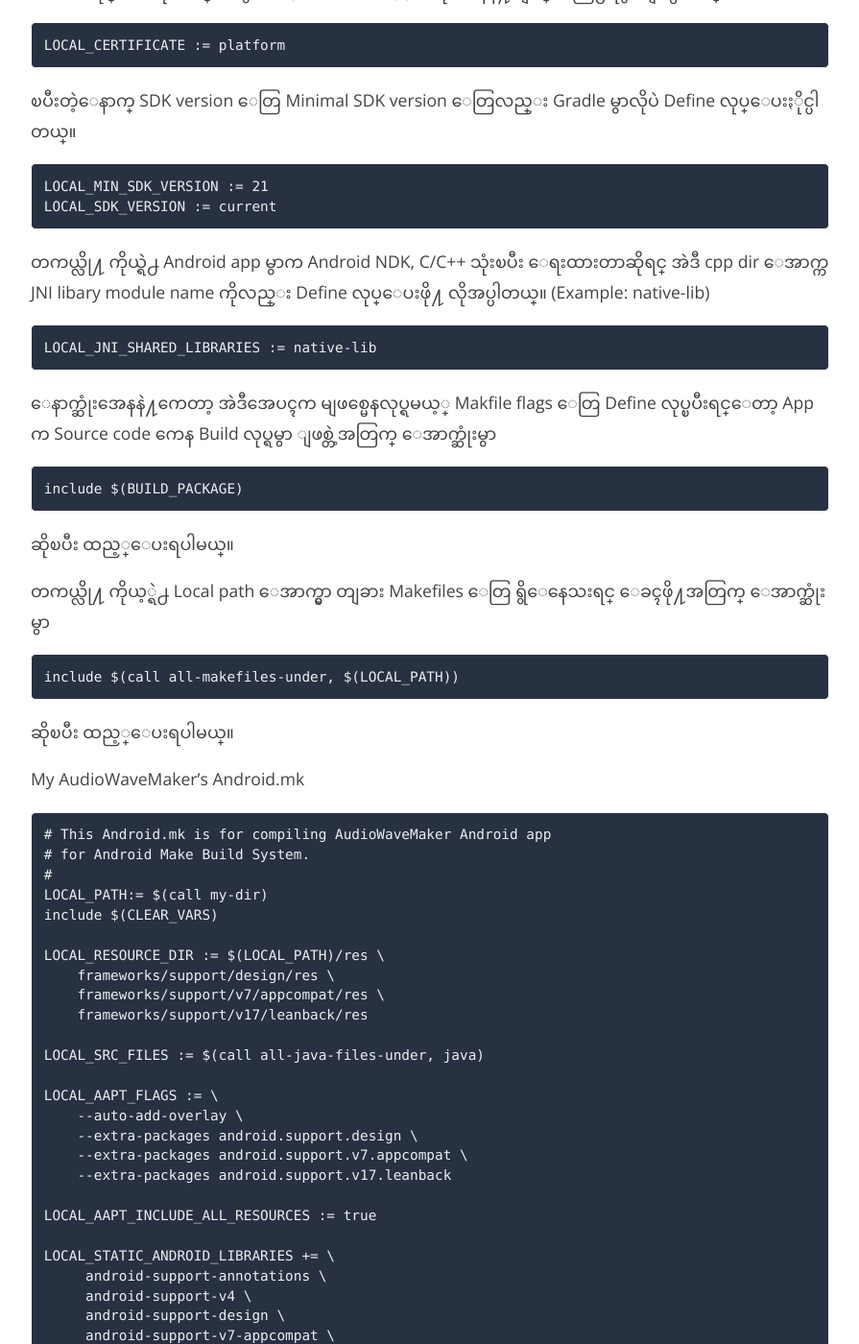
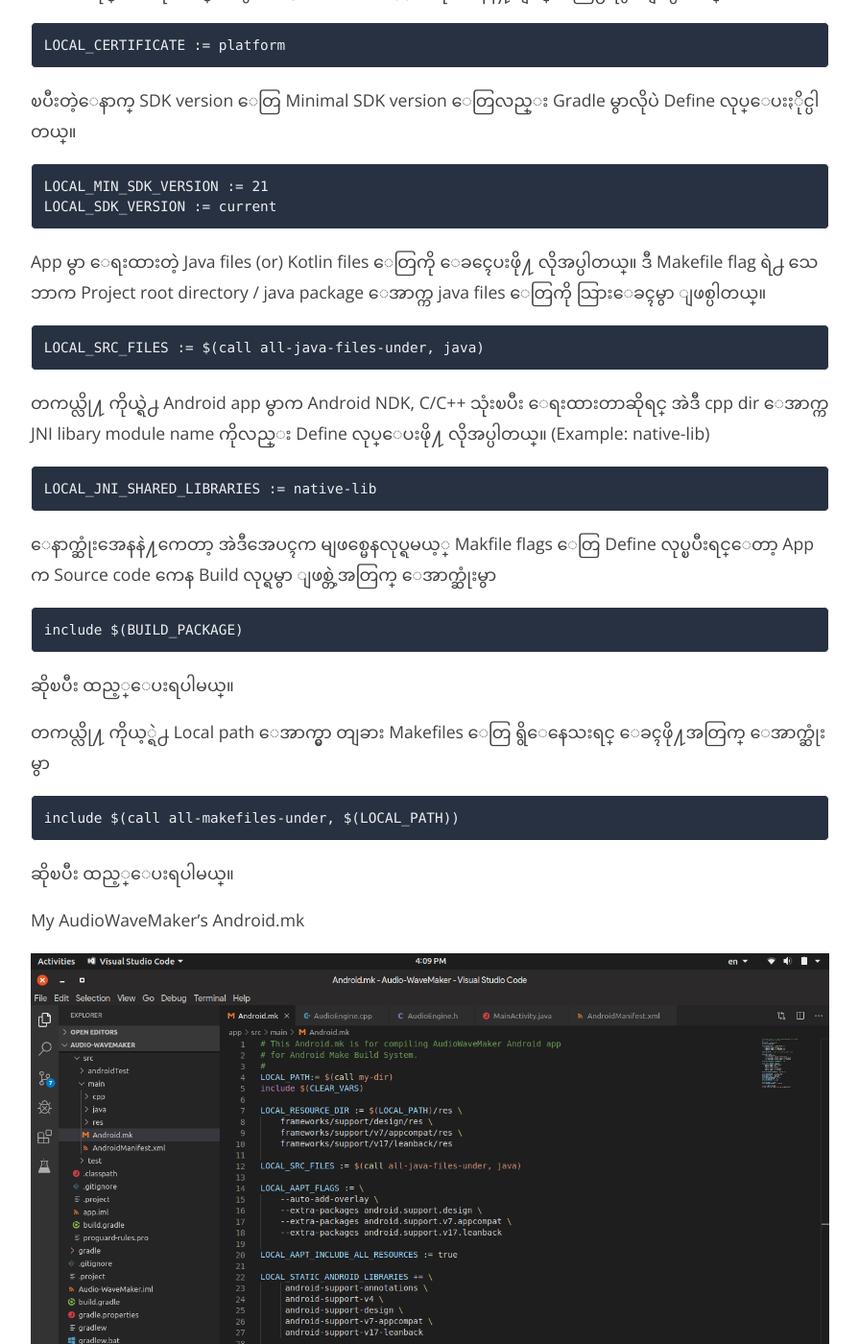
Before and after one commit to zawzaww/zawzaww.github.io, a Jekyll site: the page built from _posts/2019-08-11-make-build-system-android.md, in a window 1280 px wide and 1400 px high, scrolled down 3696 px. Shown: the whole window at 96% size, without its empty margins (192-1087 px from the left). Built offline with Jekyll 4.4.1, drawn with Linux system fonts in a browser that asks for light colours; comment, search, counter and statistics services are not loaded; some of the changed text lies outside the part shown.

Commit message:
_posts: assets: screenshots: Add sreenshot image and various fixes
Signed-off-by: Zaw Zaw <zawzthein@outlook.com>

````diff
--- a/_posts/2019-08-11-make-build-system-android.md
+++ b/_posts/2019-08-11-make-build-system-android.md
@@ -9,7 +9,7 @@ permalink: blog/android/make-build-system-android
 
 Android OS-level ပိုင္းမွာ ကိုယ္ရဲ႕ Android app ကို Built-in system app တခုအေနနဲ႔ Add လုပ္ဖို႔အတြက္ Native Makefile-based build system နဲ႔အတူ Android app တခုအတြက္ Makefile configuration လုပ္တဲ့အေၾကာင္းကို ဒီ Blog post မွာ ေျပာသြားမွာ ျဖစ္ပါတယ္။ အခုခ်ိန္မွာ Android app developer တိုင္းက အဆင္သင့္ Android Studio မွာ app build ဖို႔အတြက္ Built-in Default build system တခု ျဖစ္တဲ့ Gradle ကိုေတာ့ ရင္းႏွီးၿပီးသားျဖစ္ပါတယ္။ ဒါေပမယ့္ Android OS-level မွာေတာ့ Makfile-based build system ကို သုံးပါတယ္။ ဒါေၾကာင့္ Android Studio မွာ Gradle နဲ႔ build လုပ္ထားတဲ့ Android app project source တခုကို Android OS source code ထဲကို ဒီအတိုင္း သြား Add လို႔ မရပါဘူး။ ဘာေၾကာင့္လဲဆိုေတာ့ Gradle ကို မသိဘူးဆိုတဲ့သေဘာ ျဖစ္ပါတယ္။ အဲဒီအတြက္ Android app တခု Compile လုပ္ဖို႔အတြက္ Low-level Android OS ရဲ႕ Make build system နဲ႔ ကိုက္ညီတဲ့ Makefile configuration ေတြ ေရးေပးဖို႔လိုပါတယ္။ တနည္းအားျဖင့္ AOSP မွာ Standard name အျဖစ္ သတ္မွတ္ထားတဲ့ Android.mk ကို မျဖစ္မေန ေရးေပးဖို႔ လိုအပ္ပါတယ္။ ဒါမွသာ Android system image တခုအတြက္ make command နဲ႔ Building လုပ္ခ်ိန္မွာ ကိုယ့္ App project တခုကို တခါတည္း Compile လုပ္သြားမွာျဖစ္ၿပီး /system/app (or) /system/priv-app ထဲကို system app တခုအေနနဲ႔ ေပါင္းထည့္ေပးသြားမွာျဖစ္ပါတယ္။
 
-# Writing Makefiles for Building android app
+# Writing Makefiles
 ကိုယ့္ရဲ႕ Android app ကို system app တခုအေနနဲ႔ build လုပ္ဖို႔ဆိုရင္ နည္းလမ္း ႏွစ္မ်ိဳး သုံးႏိုင္ပါတယ္။ တခုက Origin App source code ကို OS source code ထဲကို ထည့္ၿပီး build တာ ျဖစ္ၿပီး၊ ေနာက္တခုက Android Studio ကေန Prebuit apk file ထုတ္ၿပီး OS source code ထဲကို ထည့္ၿပီး system app တခုျဖစ္ေအာင္ Build လုပ္တာ ျဖစ္ပါတယ္။
 
 ## Method (1) : Building from App SourceCode
@@ -106,6 +106,12 @@ LOCAL_MIN_SDK_VERSION := 21
 LOCAL_SDK_VERSION := current
 ```
 
+App မွာ ေရးထားတဲ့ Java files (or) Kotlin files ေတြကို ေခၚေပးဖို႔ လိုအပ္ပါတယ္။ ဒီ Makefile flag ရဲ႕ သေဘာက Project root directory / java package ေအာက္က java files ေတြကို သြားေခၚမွာ ျဖစ္ပါတယ္။
+
+```mk
+LOCAL_SRC_FILES := $(call all-java-files-under, java)
+```
+
 တကယ္လို႔ ကိုယ္ရဲ႕ Android app မွာက Android NDK, C/C++ သုံးၿပီး ေရးထားတာဆိုရင္ အဲဒီ cpp dir ေအာက္က JNI libary module name ကိုလည္း Define လုပ္ေပးဖို႔ လိုအပ္ပါတယ္။ (Example: native-lib)
 
 ```mk
@@ -130,62 +136,19 @@ include $(call all-makefiles-under, $(LOCAL_PATH))
 
 My AudioWaveMaker's Android.mk
 
-```mk
-# This Android.mk is for compiling AudioWaveMaker Android app
-# for Android Make Build System.
-#
-LOCAL_PATH:= $(call my-dir)
-include $(CLEAR_VARS)
-
-LOCAL_RESOURCE_DIR := $(LOCAL_PATH)/res \
-    frameworks/support/design/res \
-    frameworks/support/v7/appcompat/res \
-    frameworks/support/v17/leanback/res
-
-LOCAL_SRC_FILES := $(call all-java-files-under, java)
-
-LOCAL_AAPT_FLAGS := \
-    --auto-add-overlay \
-    --extra-packages android.support.design \
-    --extra-packages android.support.v7.appcompat \
-    --extra-packages android.support.v17.leanback
-
-LOCAL_AAPT_INCLUDE_ALL_RESOURCES := true
-
-LOCAL_STATIC_ANDROID_LIBRARIES += \
-     android-support-annotations \
-     android-support-v4 \
-     android-support-design \
-     android-support-v7-appcompat \
-     android-support-v17-leanback
-
-LOCAL_JNI_SHARED_LIBRARIES := native-lib
-
-LOCAL_PACKAGE_NAME := AudioWaveMaker
-LOCAL_CERTIFICATE := platform
-LOCAL_MODULE_TAGS := optional
-LOCAL_PRIVILEGED_MODULE := true
-LOCAL_MIN_SDK_VERSION := 21
-LOCAL_SDK_VERSION := current
-
-LOCAL_USE_AAPT2 := false
-LOCAL_PROGUARD_ENABLED := disabled
-
-include $(BUILD_PACKAGE)
-include $(call all-makefiles-under,$(LOCAL_PATH))
-```
+![Screenshot](/assets/images/screenshots/img_screenshot_make_build.png)
 
 ## Method (2) : Building from Prebuilt Apk
 ဒီနည္းလမ္းကေတာ့ Origin Android app source code ကို ထည့္ၿပီး Build တာထက္ ပိုၿပီး ႐ိုးရွင္းလြယ္ကူတယ္လို႔ ေျပာႏိုင္ပါတယ္။ Android Studio ကေန Prebuilt apk ထုတ္ၿပီး /system/ ထဲကို တန္းၿပီး ထည့္လိုက္တဲ့သေဘာျဖစ္ပါတယ္။
 
-Project dir structure
+Project structure
 
 ```
-AudioWaveMaker.apk
-Android.mk
+ - AudioWaveMaker.apk
+ - Android.mk
 ```
 
-app-name.apk ကေတာ့ ကိုယ့္ထည့္ခ်င္တဲ့ Android apk file ျဖစ္ၿပီး၊ Android.mk ကေတာ့ အဲဒီ app ကို /system/ ေအာက္မွာ ထည့္ေပးဖို႔ Makefile flags ေတြနဲ႔ Define လုပ္ေပးရတာ ျဖစ္ပါတယ္။
+AudioWaveMaker.apk ကေတာ့ ကိုယ့္ထည့္ခ်င္တဲ့ Android apk file ျဖစ္ၿပီး၊ Android.mk ကေတာ့ အဲဒီ app ကို /system/ ေအာက္မွာ ထည့္ေပးဖို႔ Makefile flags ေတြနဲ႔ Define လုပ္ေပးရတာ ျဖစ္ပါတယ္။
 
 Android.mk (Example for AudioWaveMaker app)
 
@@ -209,13 +172,13 @@ include $(BUILD_PREBUILT)
 ဒီ Prebuit apk အတြက္ Android.mk ေရးတဲ့ ေနရာမွာ သတိထားရမွာေတာ့ App source code ကေန build တာ မဟုတ္ပဲ Prebuilt ကေန build လုပ္တာ အတြက္ `include $(BUILD_PREBUILT)` ဆိုၿပီး ျဖစ္သြားပါလိမ့္မယ္။
 
 # Compiling System img with Make
-အရင္ဆုံး Android System တခုလုံးကို Compile လုပ္စရာမလိုပဲ ကိုယ္ Add လိုက္တဲ့ app project တခုတည္းကိုပဲ Compile လုပ္ၾကည့္ႏိုင္ပါတယ္။ ၿပီးမွ Android system တခုလုံးကို Compile လုပ္တာ ပိုေကာင္းပါတယ္။
+အရင္ဆုံး Android System တခုလုံးကို Compile လုပ္စရာမလိုပဲ ကိုယ္ Add လိုက္တဲ့ app project တခုတည္းကိုပဲ `mma package-name` နဲ့ Compile လုပ္ၾကည့္ႏိုင္ပါတယ္။ ၿပီးမွ Android system တခုလုံးကို Compile လုပ္တာ ပိုေကာင္းပါတယ္။
 
 Example: for AudioWaveMaker app project
 
 ```
 . build/envsetup.sh
-lunch target_device_name
+lunch target_android_device
 ```
 
 ```
````
Also changed, not shown: assets/images/screenshots/img_screenshot_make_build.png (added).
